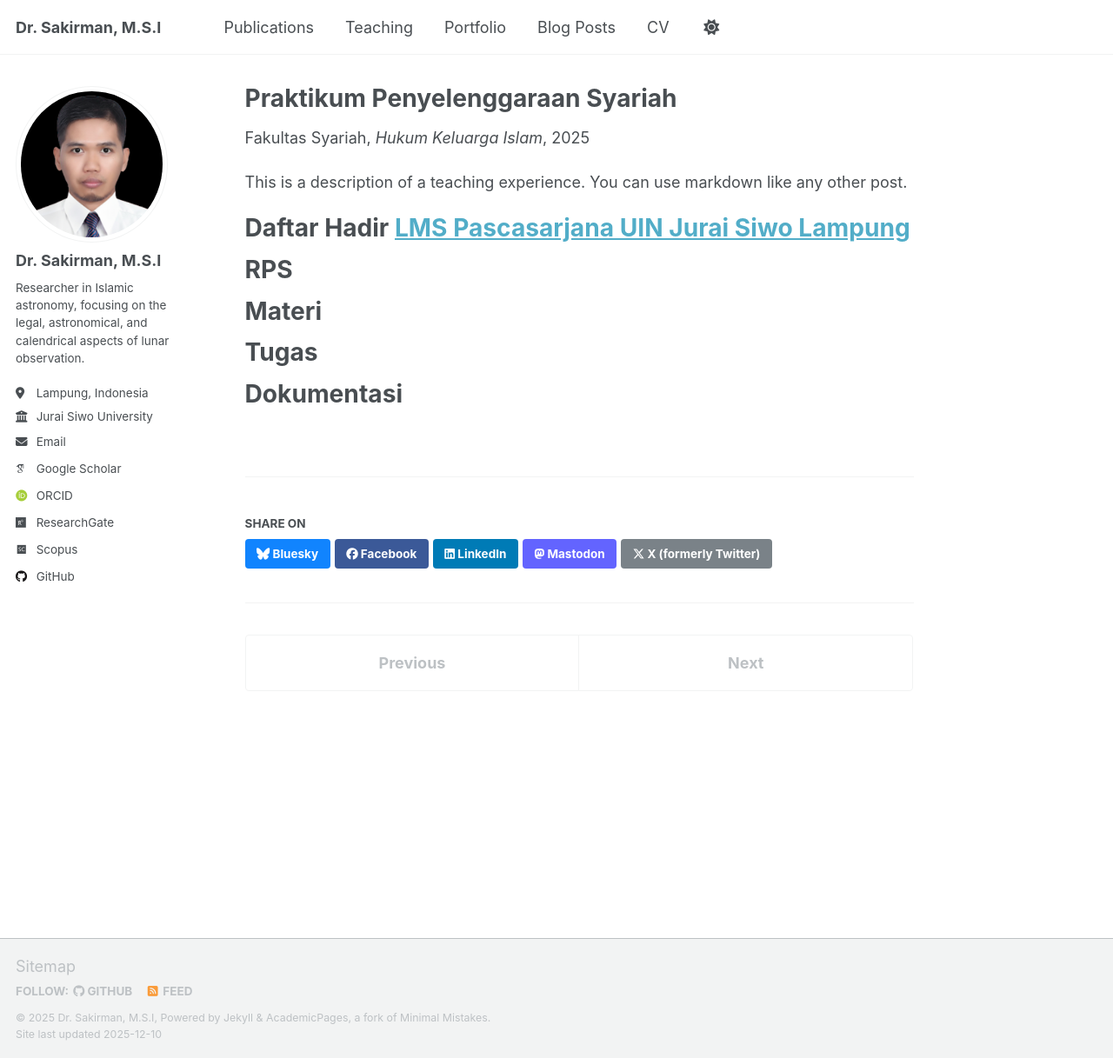
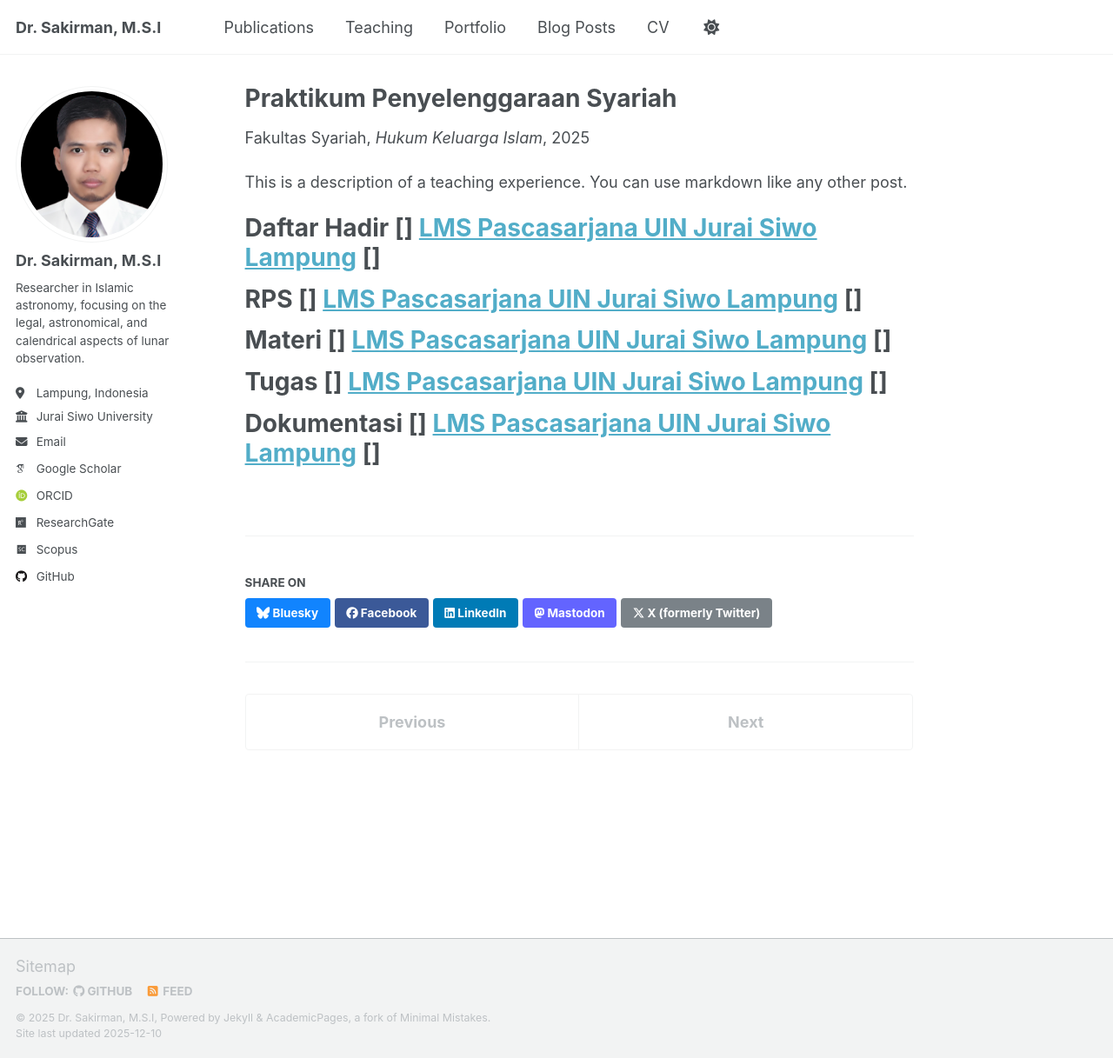
Before and after one commit to sakir-man/sakir-man.github.io, a Jekyll site: the page built from _teaching/2014-spring-teaching-3.md, in a window 1280 px wide and 1217 px high. Shown: the whole window at 87% size. Built offline with Jekyll 4.4.1, drawn with Linux system fonts in a browser that asks for light colours; some web fonts are replaced; a script that is not in the unit is left out.

Commit message:
Update 2014-spring-teaching-3.md

```diff
--- a/_teaching/2014-spring-teaching-3.md
+++ b/_teaching/2014-spring-teaching-3.md
@@ -10,17 +10,17 @@ location: "UIN Jurai Siwo Lampung"
 
 This is a description of a teaching experience. You can use markdown like any other post.
 
-Daftar Hadir  <a href="https://elearning.metrouniv.ac.id/pasca/">LMS Pascasarjana UIN Jurai Siwo Lampung</a>
+Daftar Hadir [] <a href="https://elearning.metrouniv.ac.id/pasca/">LMS Pascasarjana UIN Jurai Siwo Lampung</a> []
 ======
 
-RPS
+RPS [] <a href="https://elearning.metrouniv.ac.id/pasca/">LMS Pascasarjana UIN Jurai Siwo Lampung</a> []
 ======
 
-Materi
+Materi [] <a href="https://elearning.metrouniv.ac.id/pasca/">LMS Pascasarjana UIN Jurai Siwo Lampung</a> []
 ======
 
-Tugas
+Tugas [] <a href="https://elearning.metrouniv.ac.id/pasca/">LMS Pascasarjana UIN Jurai Siwo Lampung</a> []
 ======
 
-Dokumentasi
+Dokumentasi [] <a href="https://elearning.metrouniv.ac.id/pasca/">LMS Pascasarjana UIN Jurai Siwo Lampung</a> []
 ======
```
